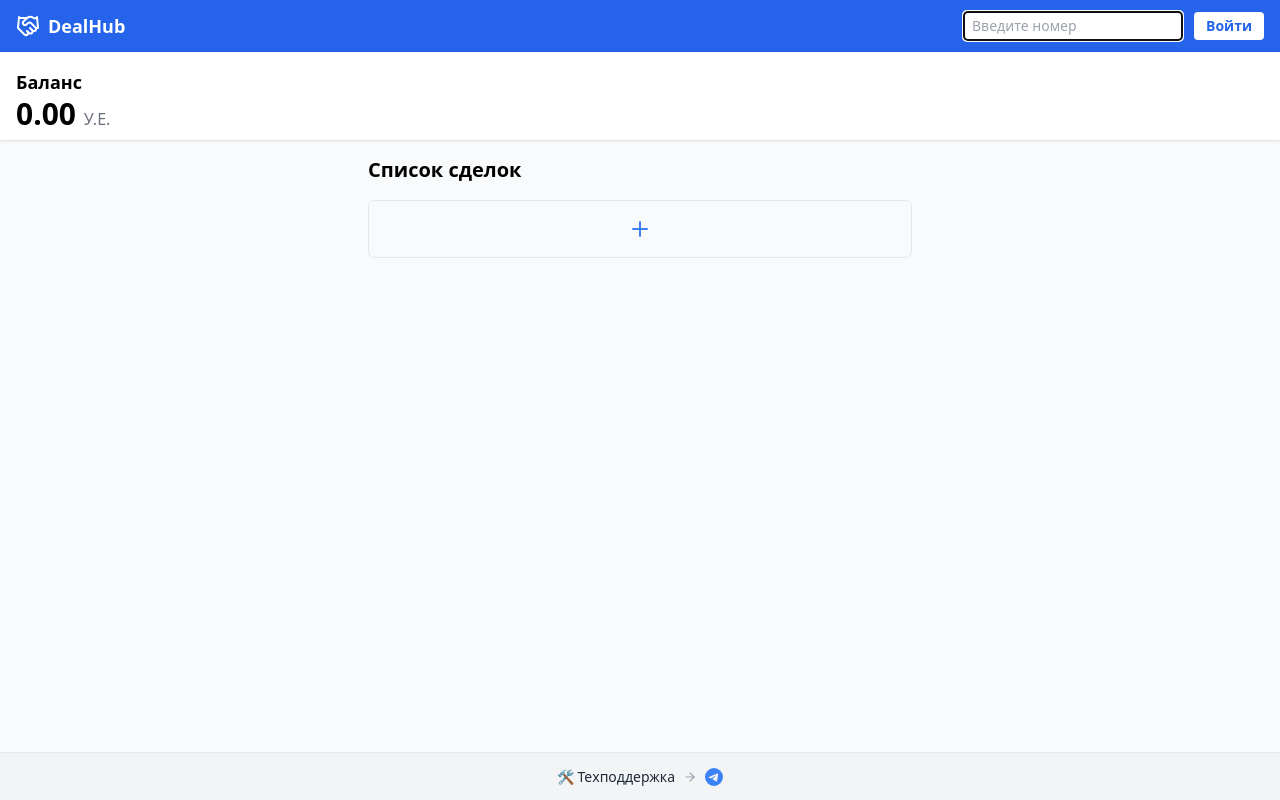
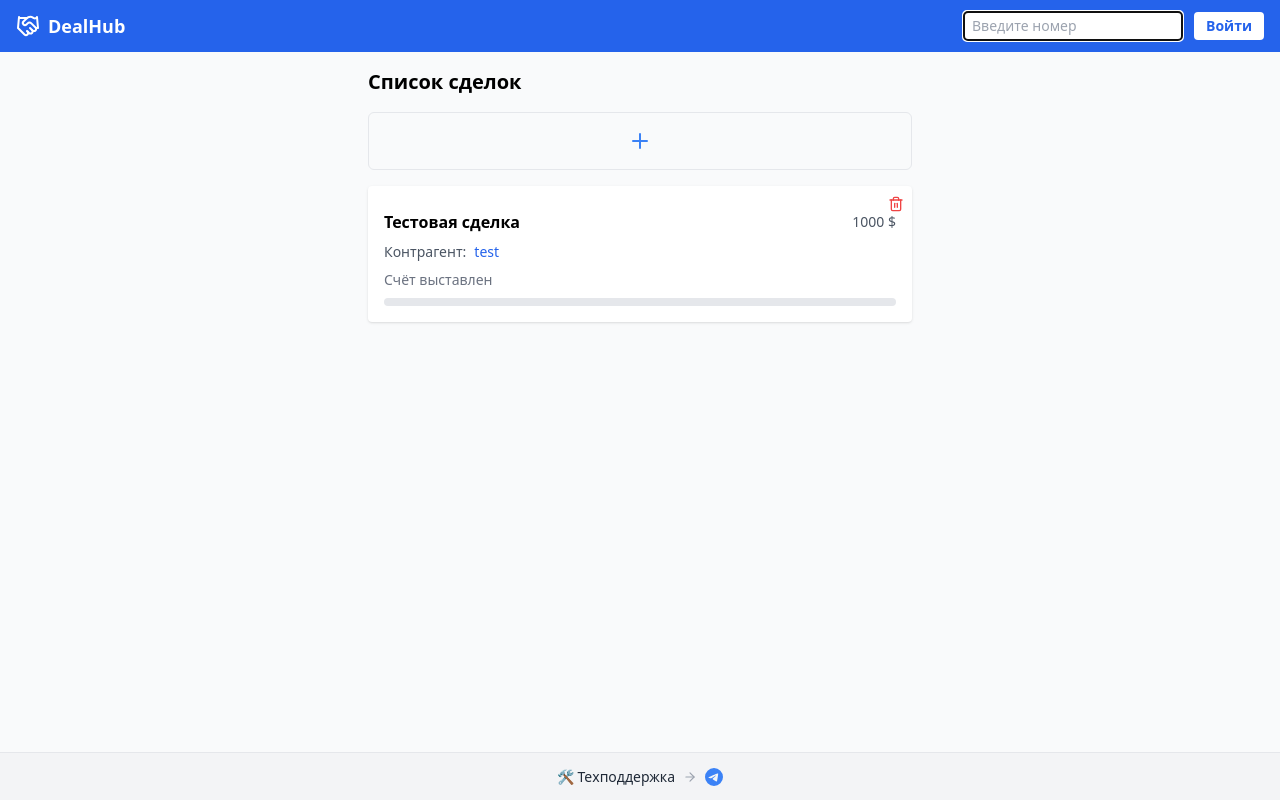
Before and after one commit to alexnadrius/dh7, a React (Vite) app: page / in a window 1280 px wide. Built offline with nearby package versions, Linux system fonts and the light colour scheme.

Commit message:
автосделка

```diff
--- a/src/App.jsx
+++ b/src/App.jsx
@@ -1,10 +1,10 @@
+// Адаптированный App.jsx с автологином и тестовой сделкой
 import React, { useEffect, useState } from 'react';
 import { BrowserRouter as Router, Routes, Route } from 'react-router-dom';
 import Header from './components/Header';
 import Footer from './components/Footer';
 import DealList from './components/DealList';
 import Chat from './components/Chat';
-import Balance from './components/Balance';
 
 const App = () => {
   const [deals, setDeals] = useState([]);
@@ -12,13 +12,34 @@ const App = () => {
 
   useEffect(() => {
     const storedDeals = localStorage.getItem('deals');
-    if (storedDeals) {
-      setDeals(JSON.parse(storedDeals));
+    const storedUser = localStorage.getItem('currentUserPhone');
+
+    // Автологин на "test"
+    if (!storedUser) {
+      setCurrentUserPhone('test');
+      localStorage.setItem('currentUserPhone', 'test');
+    } else {
+      setCurrentUserPhone(storedUser);
     }
 
-    const storedUser = localStorage.getItem('currentUserPhone');
-    if (storedUser) {
-      setCurrentUserPhone(storedUser);
+    // Если сделок нет — создаём одну тестовую
+    if (!storedDeals || JSON.parse(storedDeals).length === 0) {
+      const initialDeal = {
+        id: Date.now(),
+        name: 'Тестовая сделка',
+        amount: 1000,
+        currency: '$',
+        stageIndex: 0,
+        messages: [],
+        transfer: 0,
+        buyerPhone: 'test',
+        supplierPhone: 'test',
+        createdBy: 'test',
+      };
+      setDeals([initialDeal]);
+      localStorage.setItem('deals', JSON.stringify([initialDeal]));
+    } else {
+      setDeals(JSON.parse(storedDeals));
     }
   }, []);
 
@@ -58,7 +79,6 @@ const App = () => {
       <div className="flex flex-col min-h-screen">
         <Header currentUserPhone={currentUserPhone} setCurrentUserPhone={setCurrentUserPhone} />
         <main className="flex-1 bg-gray-50">
-          <Balance deals={deals} role={null} setDeals={setDeals} />
           <Routes>
             <Route
               path="/"
```
